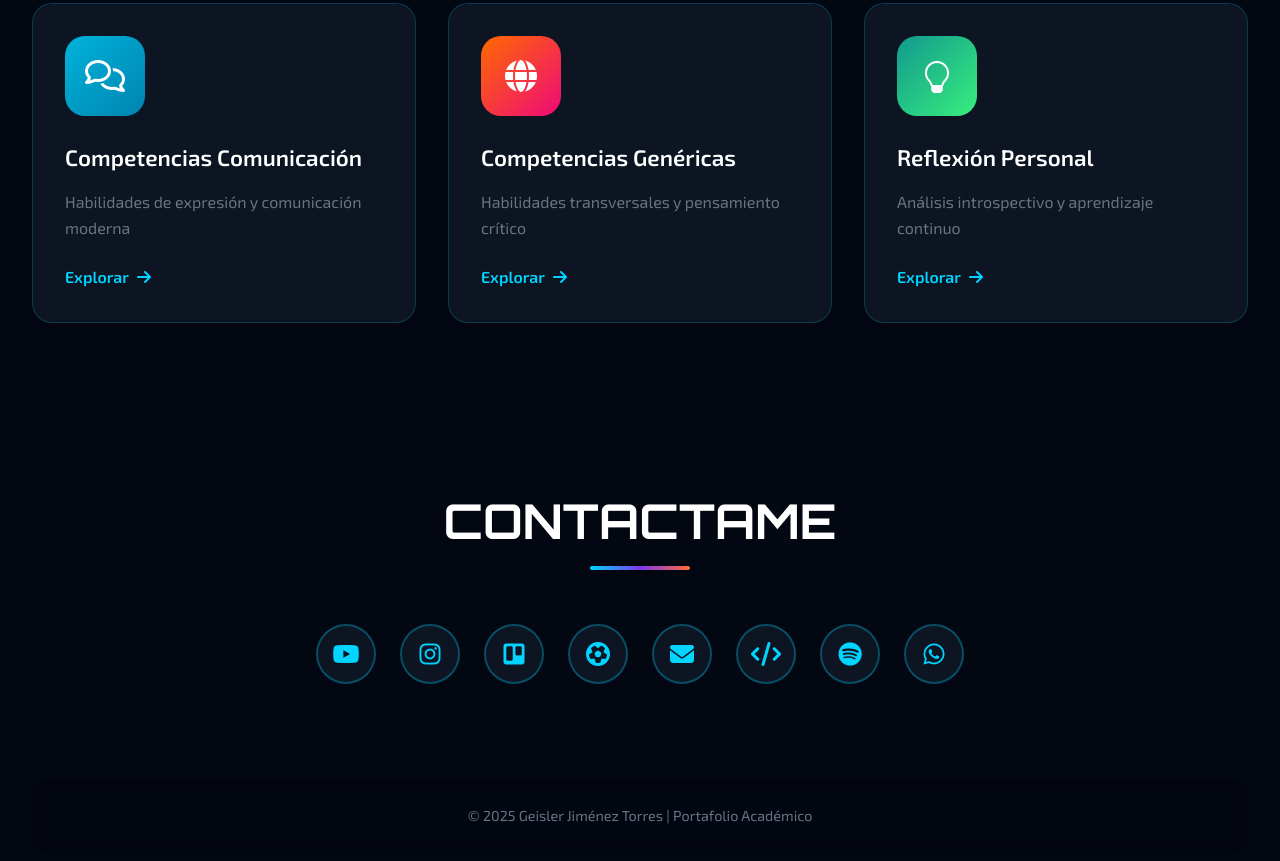
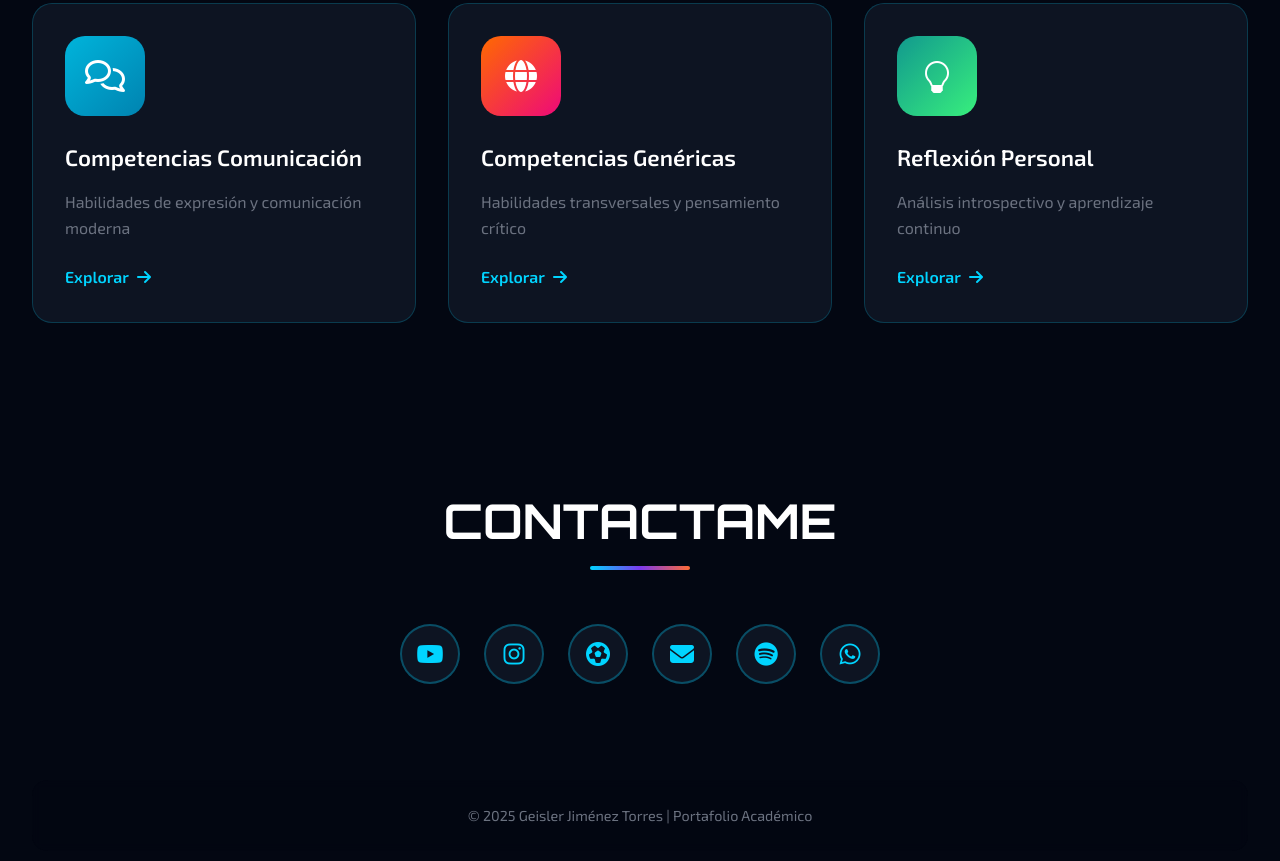
Before and after one commit to Elsebas24/Portafolio-Preparatoria, a plain HTML site: page Paginas/Menu.html in a window 1280 px wide. Shown: the part 1804-2665 px from the top of the page. Drawn offline with nearby package versions, Linux system fonts and the light colour scheme.

Commit message:
Remove Trello and Codecademy links from menu
Removed links to Trello and Codecademy from the menu.

```diff
--- a/Paginas/Menu.html
+++ b/Paginas/Menu.html
@@ -665,17 +665,11 @@
                 <a href="https://www.instagram.com/" target="_blank" class="social-link" title="Instagram">
                     <i class="fab fa-instagram"></i>
                 </a>
-                <a href="https://trello.com/" target="_blank" class="social-link" title="Trello">
-                    <i class="fab fa-trello"></i>
-                </a>
                 <a href="https://www.ea.com/es-es/games/fifa" target="_blank" class="social-link" title="FIFA">
                     <i class="fas fa-futbol"></i>
                 </a>
                 <a href="mailto:1230572@alumno.um.edu.mx" target="_blank" class="social-link" title="Gmail">
                     <i class="fas fa-envelope"></i>
-                </a>
-                <a href="https://www.codecademy.com/" target="_blank" class="social-link" title="Codecademy">
-                    <i class="fas fa-code"></i>
                 </a>
                 <a href="https://open.spotify.com/" target="_blank" class="social-link" title="Spotify">
                     <i class="fab fa-spotify"></i>
```
